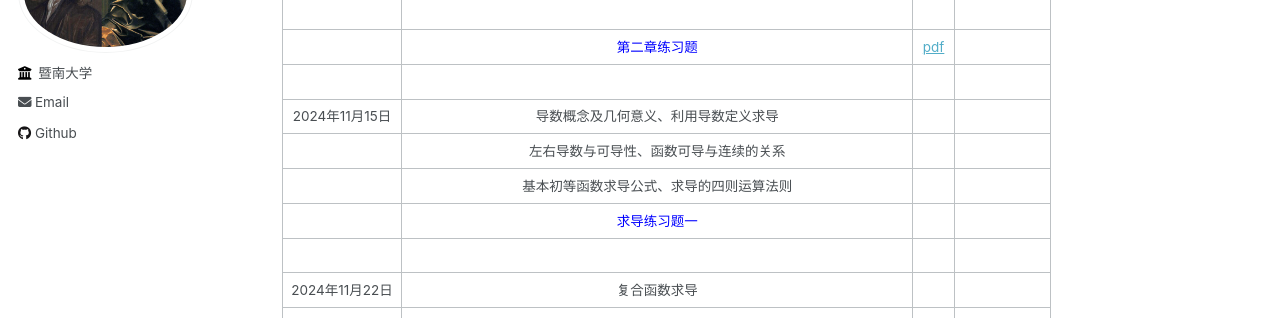
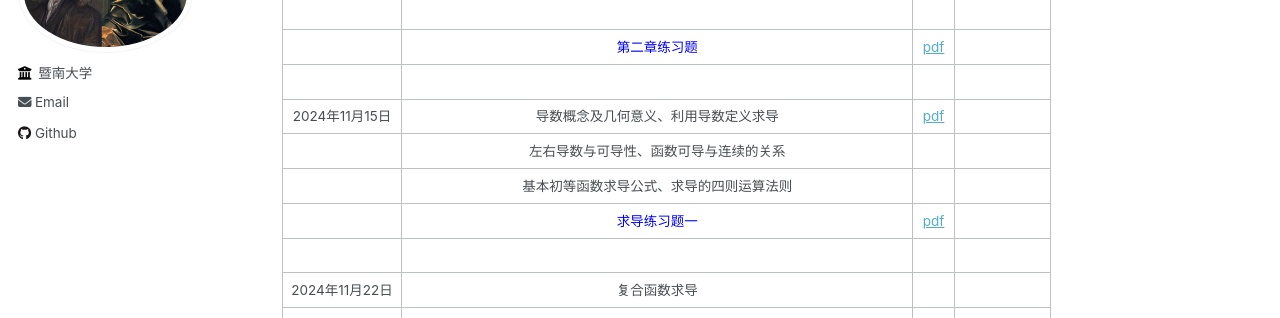
Before and after one commit to wangyuanhao/calculus_course_webpage, a Jekyll site: the page built from _pages/about.md, in a window 1280 px wide and 900 px high, scrolled down 2318 px. Shown: the part 152-470 px from the top of the window. Built offline with Jekyll 4.4.1, drawn with Linux system fonts in a browser that asks for light colours.

Commit message:
Update about.md

```diff
--- a/_pages/about.md
+++ b/_pages/about.md
@@ -82,10 +82,10 @@ redirect_from:
 |                |                                                              |                                  |                             |
 |                |             <font color=blue>第二章练习题</font>             | [pdf](../notes/Ch2_exercise.pdf) |                             |
 |                |                                                              |                                  |                             |
-| 2024年11月15日 |             导数概念及几何意义、利用导数定义求导             |                                  |                             |
+| 2024年11月15日 |             导数概念及几何意义、利用导数定义求导             |    [pdf](../notes/part7.pdf)     |                             |
 |                |            左右导数与可导性、函数可导与连续的关系            |                                  |                             |
 |                |           基本初等函数求导公式、求导的四则运算法则           |                                  |                             |
-|                |             <font color=blue>求导练习题一</font>             |                                  |                             |
+|                |             <font color=blue>求导练习题一</font>             |  [pdf](../notes/Ch3_exercise1)   |                             |
 |                |                                                              |                                  |                             |
 | 2024年11月22日 |                         复合函数求导                         |                                  |                             |
 |                |                    反函数求导、对数求导法                    |                                  |                             |
```
